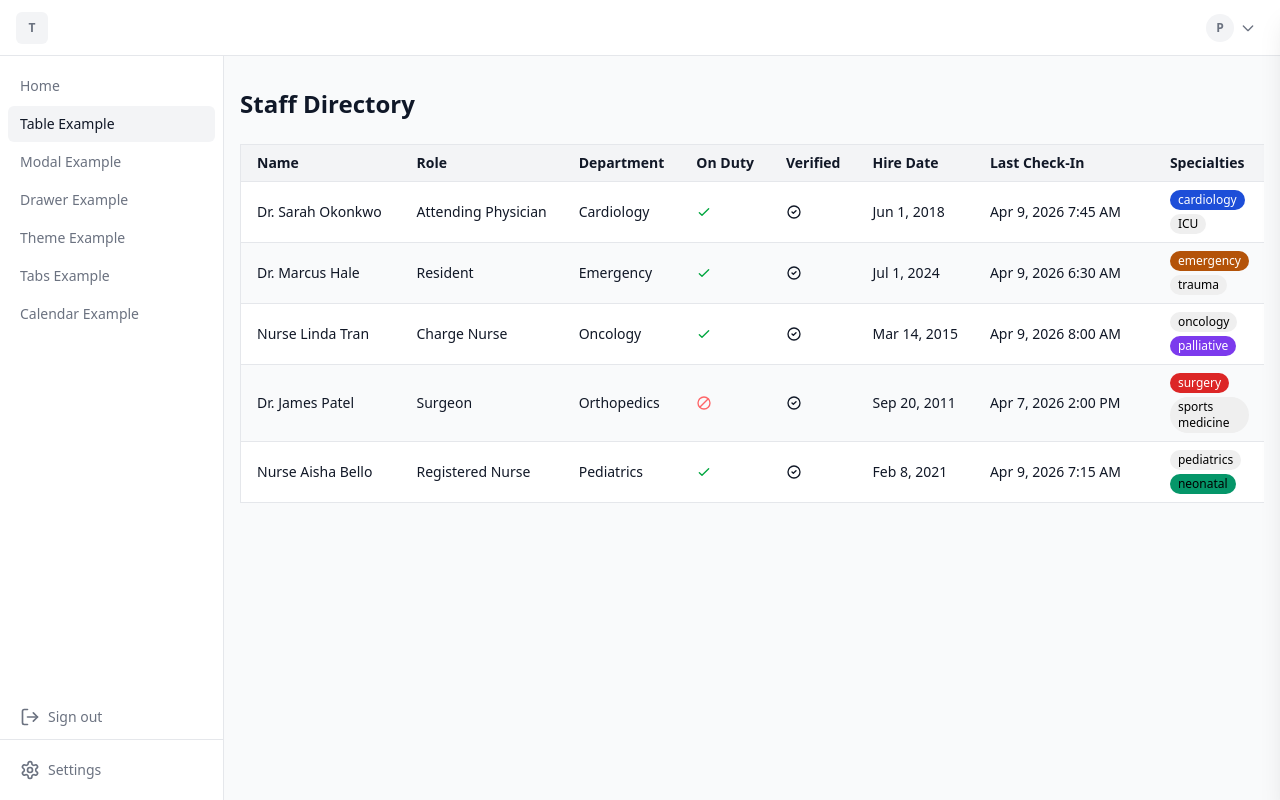
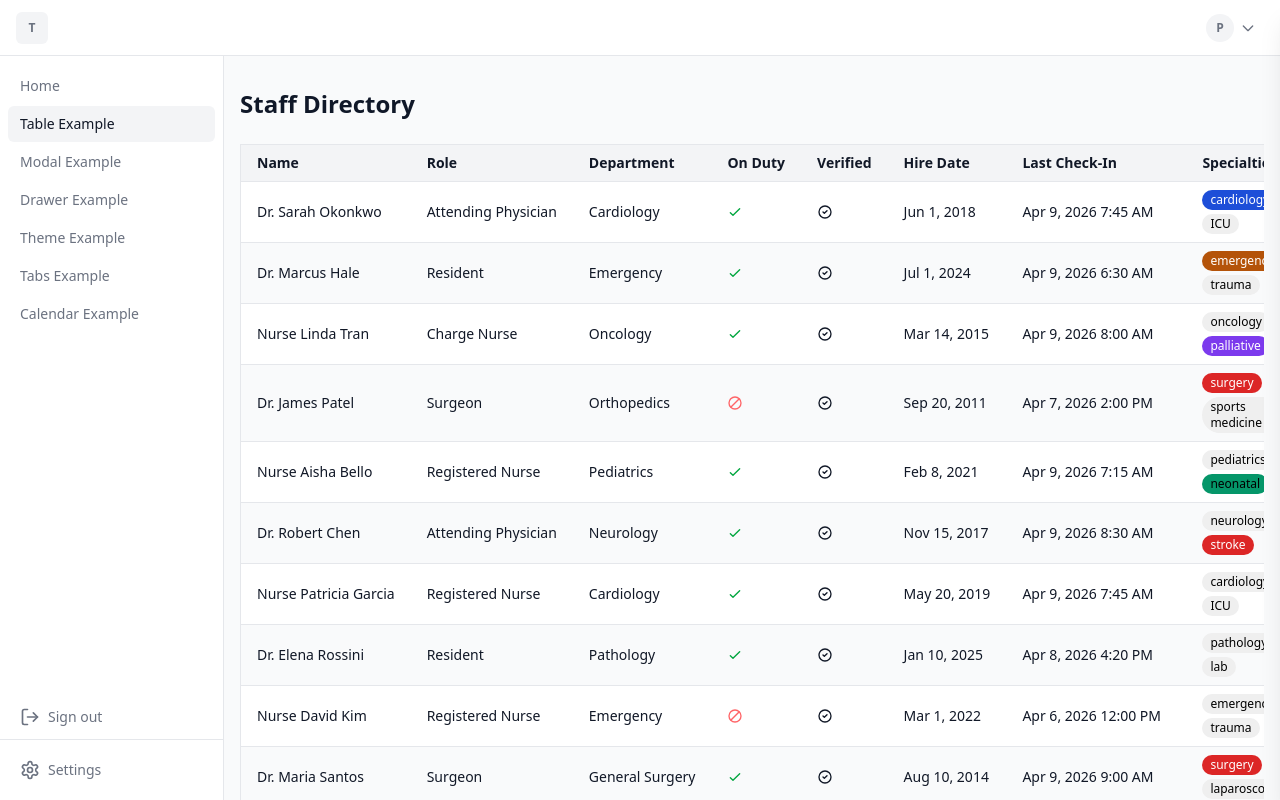
Before and after one commit to TheBurnsby/t-client, a SvelteKit app: page /table-example in a window 1280 px wide. Built offline with nearby package versions, Linux system fonts and the light colour scheme.

Commit message:
pagintation feature on tabe

```diff
--- a/src/lib/components/Table.svelte
+++ b/src/lib/components/Table.svelte
@@ -3,6 +3,8 @@
   import NoSymbolIcon from '$lib/components/icons/NoSymbolIcon.svelte';
   import ChevronUpIcon from '$lib/components/icons/ChevronUpIcon.svelte';
   import ChevronDownIcon from '$lib/components/icons/ChevronDownIcon.svelte';
+  import ChevronLeftIcon from '$lib/components/icons/ChevronLeftIcon.svelte';
+  import ChevronRightIcon from '$lib/components/icons/ChevronRightIcon.svelte';
 
   /**
    * @typedef {import('$lib/types').ColumnSchema} ColumnSchema
@@ -28,8 +30,9 @@
   /** @type {Record<string, any>|null} */
   let activeRow = $state(null);
   let tooltip = $state({ visible: false, text: '', x: 0, y: 0, below: false });
+  let currentPage = $state(1);
 
-  let sortedData = $derived.by(() => {
+  const sortedData = $derived.by(() => {
     if (!sortKey || !sortDir) return data;
     const key = /** @type {string} */ (sortKey);
     return [...data].sort((a, b) => {
@@ -41,6 +44,19 @@
       return sortDir === 'asc' ? cmp : -cmp;
     });
   });
+
+  const pageSize = $derived(addOns?.pagination?.pageSize ?? 50);
+  const totalResults = $derived(sortedData.length);
+  const totalPages = $derived(Math.max(1, Math.ceil(totalResults / pageSize)));
+
+  const paginatedData = $derived.by(() => {
+    if (!addOns?.pagination) return sortedData;
+    const start = (currentPage - 1) * pageSize;
+    return sortedData.slice(start, start + pageSize);
+  });
+
+  const resultStart = $derived((currentPage - 1) * pageSize + 1);
+  const resultEnd = $derived(Math.min(currentPage * pageSize, totalResults));
 
   /**
    * Computes a contrasting text color (black or white) for a given background hex.
@@ -113,6 +129,7 @@
       sortKey = key;
       sortDir = 'asc';
     }
+    currentPage = 1;
   }
 
   /**
@@ -170,6 +187,7 @@
   </div>
 {/if}
 
+<div class="flex flex-col">
 <div class="overflow-x-auto">
   <table class="min-w-full border border-border text-sm">
     <thead class="bg-surface-alt text-left">
@@ -206,7 +224,7 @@
       </tr>
     </thead>
     <tbody>
-      {#each sortedData as row, i}
+      {#each paginatedData as row, i}
         <tr
           class={activeRow === row
             ? 'row-active'
@@ -274,6 +292,34 @@
   </table>
 </div>
 
+<!-- Footer -->
+<div class="flex items-center justify-between border border-t-0 border-border bg-surface-alt px-4 py-2">
+  {#if addOns?.pagination}
+    <span class="text-xs text-muted">Showing {resultStart}–{resultEnd} of {totalResults} results</span>
+    <div class="flex items-center gap-1">
+      <button
+        onclick={() => currentPage--}
+        disabled={currentPage === 1}
+        class="rounded-md p-1.5 text-muted transition-colors hover:bg-surface hover:text-foreground disabled:cursor-not-allowed disabled:opacity-40"
+        aria-label="Previous page"
+      >
+        <ChevronLeftIcon class="h-4 w-4" />
+      </button>
+      <button
+        onclick={() => currentPage++}
+        disabled={currentPage === totalPages}
+        class="rounded-md p-1.5 text-muted transition-colors hover:bg-surface hover:text-foreground disabled:cursor-not-allowed disabled:opacity-40"
+        aria-label="Next page"
+      >
+        <ChevronRightIcon class="h-4 w-4" />
+      </button>
+    </div>
+  {:else}
+    <span class="text-xs text-muted">{totalResults} results</span>
+  {/if}
+</div>
+</div>
+
 <style>
   .row-active {
     background-color: var(--color-active);
--- a/src/lib/types.js
+++ b/src/lib/types.js
@@ -21,6 +21,8 @@
 
 /**
  * @typedef {Object} TableAddOns
+ * @property {{ pageSize?: number }} [pagination] - When present, enables pagination below the table.
+ *   pageSize defaults to 50.
  */
 
 export {};
--- a/src/routes/(app)/table-example/+page.svelte
+++ b/src/routes/(app)/table-example/+page.svelte
@@ -1,6 +1,7 @@
 <script>
   import { Table } from "$lib";
   import CheckCircleIcon from "$lib/components/icons/CheckCircleIcon.svelte";
+  import { drawer } from "$lib/stores/drawer.svelte.js";
 
   /** @type {import('$lib/types').ColumnSchema[]} */
   const schema = [
@@ -16,7 +17,12 @@
     { key: "active", label: "On Duty", type: "boolean" },
     { key: "badge", label: "Verified", type: "icon" },
     { key: "startDate", label: "Hire Date", type: "date" },
-    { key: "lastLogin", label: "Last Check-In", type: "datetime", minWidth: 180 },
+    {
+      key: "lastLogin",
+      label: "Last Check-In",
+      type: "datetime",
+      minWidth: 180,
+    },
     { key: "tags", label: "Specialties", type: "tags" },
   ];
 
@@ -71,18 +77,212 @@
       lastLogin: "2026-04-09T07:15:00",
       tags: ["pediatrics", { label: "neonatal", color: "#059669" }],
     },
+    {
+      name: "Dr. Robert Chen",
+      role: "Attending Physician",
+      department: "Neurology",
+      active: true,
+      badge: CheckCircleIcon,
+      startDate: "2017-11-15",
+      lastLogin: "2026-04-09T08:30:00",
+      tags: ["neurology", { label: "stroke", color: "#dc2626" }],
+    },
+    {
+      name: "Nurse Patricia Garcia",
+      role: "Registered Nurse",
+      department: "Cardiology",
+      active: true,
+      badge: CheckCircleIcon,
+      startDate: "2019-05-20",
+      lastLogin: "2026-04-09T07:45:00",
+      tags: ["cardiology", "ICU"],
+    },
+    {
+      name: "Dr. Elena Rossini",
+      role: "Resident",
+      department: "Pathology",
+      active: true,
+      badge: CheckCircleIcon,
+      startDate: "2025-01-10",
+      lastLogin: "2026-04-08T16:20:00",
+      tags: ["pathology", "lab"],
+    },
+    {
+      name: "Nurse David Kim",
+      role: "Registered Nurse",
+      department: "Emergency",
+      active: false,
+      badge: CheckCircleIcon,
+      startDate: "2022-03-01",
+      lastLogin: "2026-04-06T12:00:00",
+      tags: ["emergency", "trauma"],
+    },
+    {
+      name: "Dr. Maria Santos",
+      role: "Surgeon",
+      department: "General Surgery",
+      active: true,
+      badge: CheckCircleIcon,
+      startDate: "2014-08-10",
+      lastLogin: "2026-04-09T09:00:00",
+      tags: [{ label: "surgery", color: "#dc2626" }, "laparoscopic"],
+    },
+    {
+      name: "Nurse Jennifer Wong",
+      role: "Charge Nurse",
+      department: "ICU",
+      active: true,
+      badge: CheckCircleIcon,
+      startDate: "2016-09-12",
+      lastLogin: "2026-04-09T08:15:00",
+      tags: ["ICU", { label: "critical care", color: "#b45309" }],
+    },
+    {
+      name: "Dr. Thomas Mueller",
+      role: "Attending Physician",
+      department: "Radiology",
+      active: true,
+      badge: CheckCircleIcon,
+      startDate: "2013-02-18",
+      lastLogin: "2026-04-08T14:30:00",
+      tags: ["radiology", "imaging"],
+    },
+    {
+      name: "Nurse Sophia Andersson",
+      role: "Registered Nurse",
+      department: "Oncology",
+      active: true,
+      badge: CheckCircleIcon,
+      startDate: "2020-10-05",
+      lastLogin: "2026-04-09T07:30:00",
+      tags: ["oncology", "chemo"],
+    },
+    {
+      name: "Dr. Hassan Al-Rashid",
+      role: "Resident",
+      department: "Psychiatry",
+      active: true,
+      badge: CheckCircleIcon,
+      startDate: "2024-09-01",
+      lastLogin: "2026-04-09T06:45:00",
+      tags: ["psychiatry", "mental health"],
+    },
+    {
+      name: "Nurse Katherine Lewis",
+      role: "Registered Nurse",
+      department: "Orthopedics",
+      active: true,
+      badge: CheckCircleIcon,
+      startDate: "2018-12-10",
+      lastLogin: "2026-04-09T08:00:00",
+      tags: ["orthopedics", "surgery"],
+    },
+    {
+      name: "Dr. Yuki Tanaka",
+      role: "Attending Physician",
+      department: "Gastroenterology",
+      active: false,
+      badge: CheckCircleIcon,
+      startDate: "2012-04-22",
+      lastLogin: "2026-04-07T10:15:00",
+      tags: ["gastroenterology", "endoscopy"],
+    },
+    {
+      name: "Nurse Marcus Johnson",
+      role: "Registered Nurse",
+      department: "Nephrology",
+      active: true,
+      badge: CheckCircleIcon,
+      startDate: "2021-06-14",
+      lastLogin: "2026-04-09T07:00:00",
+      tags: ["nephrology", { label: "dialysis", color: "#1d4ed8" }],
+    },
+    {
+      name: "Dr. Alejandra Morales",
+      role: "Surgeon",
+      department: "Vascular Surgery",
+      active: true,
+      badge: CheckCircleIcon,
+      startDate: "2015-01-05",
+      lastLogin: "2026-04-09T09:30:00",
+      tags: [{ label: "surgery", color: "#dc2626" }, "vascular"],
+    },
+    {
+      name: "Nurse Oliver Schmidt",
+      role: "Registered Nurse",
+      department: "Pulmonology",
+      active: true,
+      badge: CheckCircleIcon,
+      startDate: "2019-08-26",
+      lastLogin: "2026-04-09T07:45:00",
+      tags: ["pulmonology", "respiratory"],
+    },
+    {
+      name: "Dr. Priya Krishnan",
+      role: "Attending Physician",
+      department: "Endocrinology",
+      active: true,
+      badge: CheckCircleIcon,
+      startDate: "2016-07-11",
+      lastLogin: "2026-04-08T15:45:00",
+      tags: ["endocrinology", "diabetes"],
+    },
+    {
+      name: "Nurse Isabella Rossi",
+      role: "Charge Nurse",
+      department: "Maternal Health",
+      active: true,
+      badge: CheckCircleIcon,
+      startDate: "2017-11-20",
+      lastLogin: "2026-04-09T08:30:00",
+      tags: ["obstetrics", { label: "midwifery", color: "#059669" }],
+    },
+    {
+      name: "Dr. Kwame Asante",
+      role: "Resident",
+      department: "Dermatology",
+      active: false,
+      badge: CheckCircleIcon,
+      startDate: "2024-06-01",
+      lastLogin: "2026-04-05T11:00:00",
+      tags: ["dermatology", "skin"],
+    },
+    {
+      name: "Nurse Franz Weber",
+      role: "Registered Nurse",
+      department: "Infectious Disease",
+      active: true,
+      badge: CheckCircleIcon,
+      startDate: "2020-02-03",
+      lastLogin: "2026-04-09T08:15:00",
+      tags: ["infectious disease", "isolation"],
+    },
+    {
+      name: "Dr. Nora O'Brien",
+      role: "Attending Physician",
+      department: "Rheumatology",
+      active: true,
+      badge: CheckCircleIcon,
+      startDate: "2010-09-06",
+      lastLogin: "2026-04-09T09:00:00",
+      tags: ["rheumatology", { label: "autoimmune", color: "#7c3aed" }],
+    },
   ];
 
   /** @type {import('$lib/types').TableEvents} */
   const events = {
-    onRowClick: (row) => console.log("Row clicked:", row),
+    onRowClick: (row) => {
+      console.log("Row clicked:", row);
+      // open drawer model
+      drawer.open("w-1/3");
+    },
     onCellClick: (value, key, row) =>
       console.log("Cell clicked:", { key, value, row }),
     onHeaderClick: (key) => console.log("Header clicked:", key),
   };
 
   /** @type {import('$lib/types').TableAddOns} */
-  const addOns = {};
+  const addOns = { pagination: { pageSize: 10 } };
 </script>
 
 <div class="mx-auto mt-8 px-4">
```
